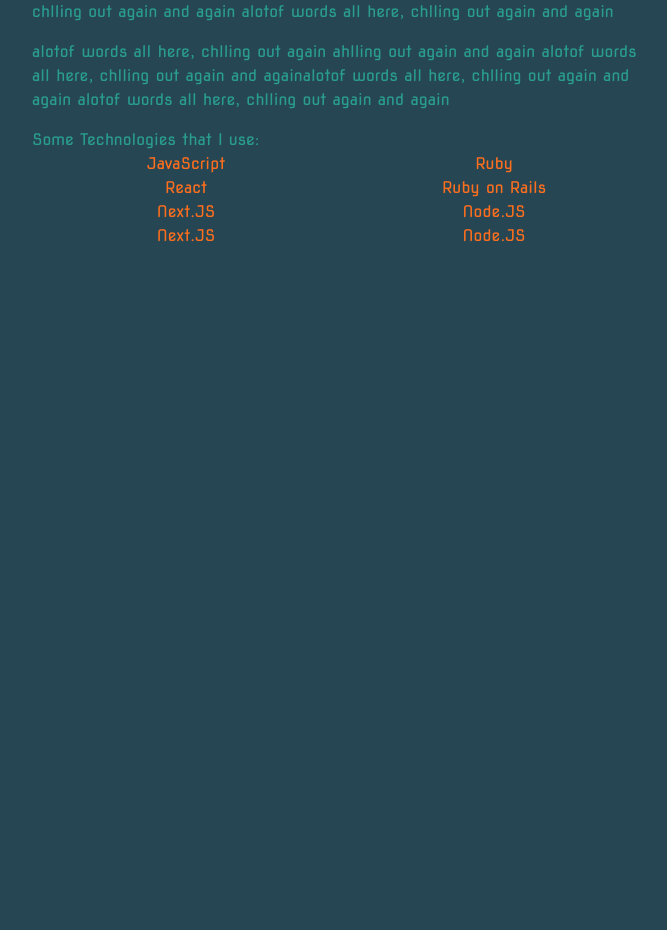
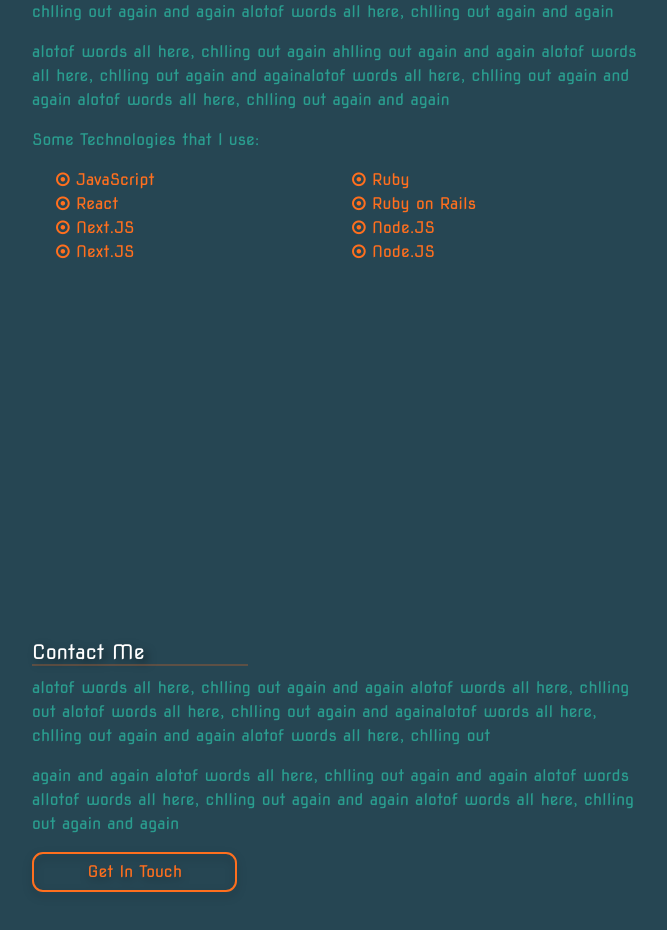
Before and after one commit to Carlos-Diaz-07/carlosdiaz.uk, a React (Create React App) app: page / in a window 1280 px wide. Shown: the part 1100-2030 px from the top of the page, without its empty margins (300-967 px from the left). Before the commit the page ends 1506 px from the top, so only its background shows below. Built offline with nearby package versions, Linux system fonts and the light colour scheme.

Commit message:
created contact me section

```diff
--- a/src/App.js
+++ b/src/App.js
@@ -1,6 +1,7 @@
 import { Header } from "./components/HeaderComponent";
 import { FirstSection } from "./components/FirstSectionComponent";
 import { AboutMeSection } from "./components/AboutMeComponent";
+import { ContactMeSection } from "./components/ContactMeComponent";
 import { SocialSideBar } from "./components/SocialSideBar";
 import { motion } from "framer-motion"
 import './App.css';
@@ -19,6 +20,7 @@
         <SocialSideBar />
         <FirstSection />
         <AboutMeSection />
+        <ContactMeSection />
 
       </motion.div>
     </div>
--- a/src/components/AboutMeComponent.js
+++ b/src/components/AboutMeComponent.js
@@ -7,29 +7,30 @@
 
 export const AboutMeSection = () => {
   return (
-    <Container className="col-10 col-sm-8 col-md-6 d-flex flex-column align-items-left justify-content-center section">
+    <Container className="col-10 col-sm-8 col-md-6 d-flex flex-column align-items-left justify-content-center section" id="about-me">
       <h5 className='text-shadow'>About Me</h5>
       <hr />
       <p className="text-justify">alotof words all her again and again alotof words all here, chlling out again and again alotof words all here, chlling out again and againalotof words all here, chlling out again and again alotof words all here, chlling out again and again </p>
       <p>alotof words all here, chlling out again anwords all here, chlling out again and again alotof words all here, chlling out again and againalotof words all here, chlling out again and again alotof words all here, chlling out again and again </p>
       <p>alotof words all here, chlling out again ahlling out again and again alotof words all here, chlling out again and againalotof words all here, chlling out again and again alotof words all here, chlling out again and again </p>
-      <p>Some Technologies that I use:
-      <ul class="list-group list-group-horizontal-sm text-center align-items-center">
-        <li class="list-group-item w-50 text-color-primary">JavaScript</li>
-        <li class="list-group-item w-50 text-color-primary">Ruby</li>
-      </ul>
-      <ul class="list-group list-group-horizontal-sm text-center align-items-center">
-        <li class="list-group-item w-50 flex-fill text-color-primary">React</li>
-        <li class="list-group-item w-50 flex-fill text-color-primary">Ruby on Rails</li>
-      </ul>
-      <ul class="list-group list-group-horizontal-sm text-center align-items-center">
-        <li class="list-group-item w-50 flex-fill text-color-primary">Next.JS</li>
-        <li class="list-group-item w-50 flex-fill text-color-primary">Node.JS</li>
-      </ul>
-      <ul class="list-group list-group-horizontal-sm text-center align-items-center">
-        <li class="list-group-item w-50 flex-fill text-color-primary">Next.JS</li>
-        <li class="list-group-item w-50 flex-fill text-color-primary">Node.JS</li>
-      </ul>
-      </p>
+      <p>Some Technologies that I use:</p>
+      <div className='ps-4'>
+        <ul class="list-group list-group-horizontal align-items-center">
+          <li class="list-group-item w-50 text-color-primary"><i class="fa fa-dot-circle-o" aria-hidden="true"></i> JavaScript</li>
+          <li class="list-group-item w-50 text-color-primary"><i class="fa fa-dot-circle-o" aria-hidden="true"></i> Ruby</li>
+        </ul>
+        <ul class="list-group list-group-horizontal align-items-center">
+          <li class="list-group-item w-50 flex-fill text-color-primary"><i class="fa fa-dot-circle-o" aria-hidden="true"></i> React</li>
+          <li class="list-group-item w-50 flex-fill text-color-primary"><i class="fa fa-dot-circle-o" aria-hidden="true"></i> Ruby on Rails</li>
+        </ul>
+        <ul class="list-group list-group-horizontal align-items-center">
+          <li class="list-group-item w-50 flex-fill text-color-primary"><i class="fa fa-dot-circle-o" aria-hidden="true"></i> Next.JS</li>
+          <li class="list-group-item w-50 flex-fill text-color-primary"><i class="fa fa-dot-circle-o" aria-hidden="true"></i> Node.JS</li>
+        </ul>
+        <ul class="list-group list-group-horizontal align-items-center">
+          <li class="list-group-item w-50 flex-fill text-color-primary"><i class="fa fa-dot-circle-o" aria-hidden="true"></i> Next.JS</li>
+          <li class="list-group-item w-50 flex-fill text-color-primary"><i class="fa fa-dot-circle-o" aria-hidden="true"></i> Node.JS</li>
+        </ul>
+      </div>
     </Container>)
 }
--- /dev/null
+++ b/src/components/ContactMeComponent.js
@@ -0,0 +1,19 @@
+import {
+  Container, Button
+} from 'reactstrap';
+
+
+
+
+export const ContactMeSection = () => {
+  return (
+    <Container className="col-10 col-sm-8 col-md-6 d-flex flex-column align-items-left justify-content-center section" id="contact-me">
+      <h5 className='text-shadow'>Contact Me</h5>
+      <hr />
+      <p className="text-justify">
+        alotof words all here, chlling out again and again alotof words all here, chlling out alotof words all here, chlling out again and againalotof words all here, chlling out again and again alotof words all here, chlling out </p>
+      <p>again and again alotof words all here, chlling out again and again alotof words allotof words all here, chlling out again and again alotof words all here, chlling out again and again
+      </p>
+      <Button href="mailto:diazmelian.carlos@gmail.com" className='col-sm-6 col-md-4 my-btn-primary' color="">Get In Touch</Button>
+    </Container >)
+}
--- a/src/components/HeaderComponent.js
+++ b/src/components/HeaderComponent.js
@@ -25,7 +25,7 @@
           fill
         >
           <NavItem>
-            <NavLink href="">
+            <NavLink href="#about-me">
               About
             </NavLink>
           </NavItem>
@@ -35,7 +35,7 @@
             </NavLink>
           </NavItem>
           <NavItem>
-            <NavLink href="">
+            <NavLink href="#contact-me">
               Contact
             </NavLink>
           </NavItem>
```
